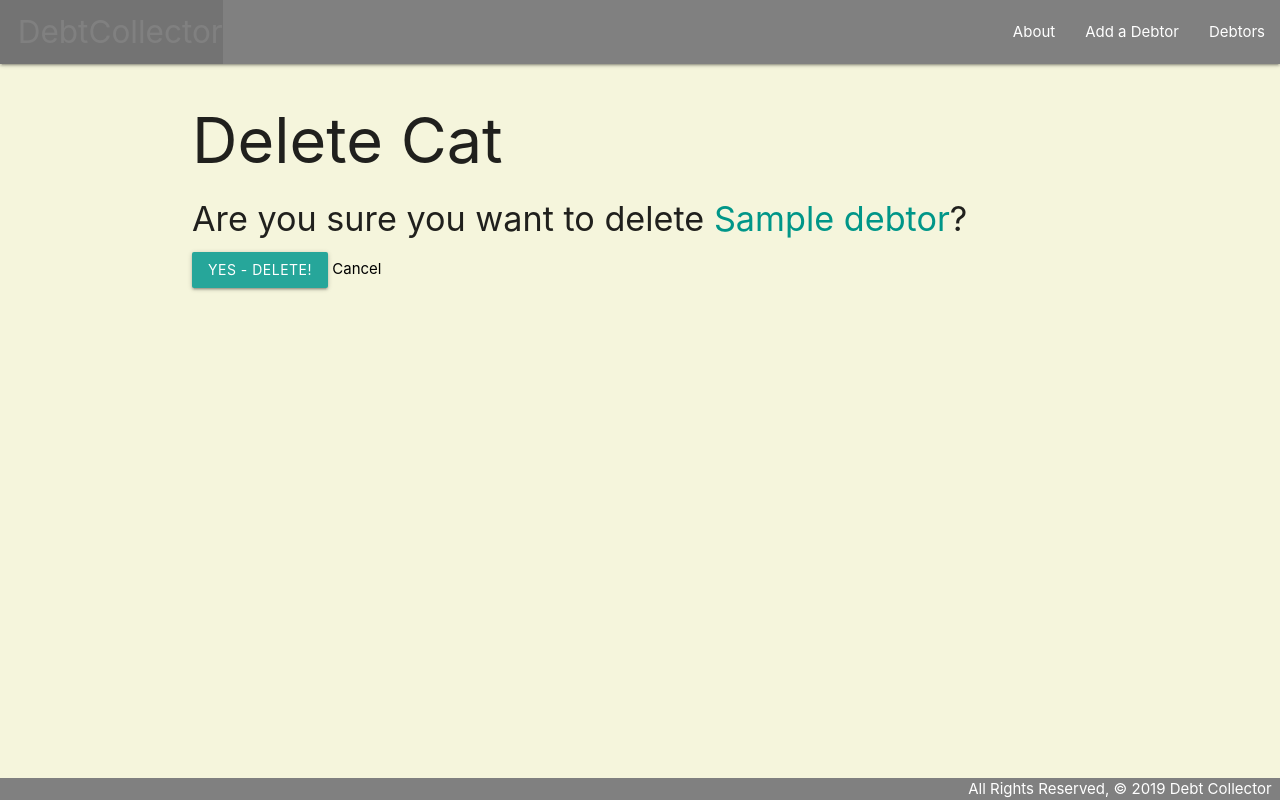
After one commit to lolo19950603/debtcollector, a Django app: page /debtors/1/delete in a window 1280 px wide. The commit adds this page. Run offline with Django 4.2, Linux system fonts and the light colour scheme; tables that the repository leaves empty hold one stand-in row (values such as "Sample post").

Commit message:
change all function-based views to class-based views

```diff
--- a/main_app/models.py
+++ b/main_app/models.py
@@ -1,4 +1,5 @@
 from django.db import models
+from django.urls import reverse
 
 # Create your models here.
 class Debtor(models.Model):
@@ -8,3 +9,6 @@ class Debtor(models.Model):
 
     def __str__(self):
         return self.name
+
+    def get_absolute_url(self):
+        return reverse('detail', kwargs={'cat_id': self.id})
--- a/main_app/templates/base.html
+++ b/main_app/templates/base.html
@@ -19,6 +19,7 @@
         </ul>
         <ul class="right">
           <li><a href="/about">About</a></li>
+          <li><a href="{% url 'debtors_create' %}">Add a Debtor</a></li>
           <li><a href="/debtors">Debtors</a></li>
         </ul>
       </div>
--- /dev/null
+++ b/main_app/templates/main_app/debtor_confirm_delete.html
@@ -0,0 +1,13 @@
+{% extends 'base.html' %}
+
+{% block content %}
+  <h1>Delete Cat</h1>
+
+  <h4>Are you sure you want to delete <span class="teal-text">{{ object.name }}</span>?</h4>
+
+  <form action="" method="POST">
+    {% csrf_token %}
+    <input type="submit" value="Yes - Delete!" class="btn">
+    <a href="{% url 'detail' debtor.id %}">Cancel</a>
+  </form>
+{% endblock %}
--- a/main_app/templates/debtors/detail.html
+++ b/main_app/templates/main_app/debtor_detail.html
@@ -9,6 +9,10 @@
     <p>Debts Value: <b>$</b>{{ debtor.debts }}</p>
     <p>Age: {{ debtor.age }}</p>
   </div>
+  <div class="card-action">
+    <a href="{% url 'debtors_update' debtor.id %}">Edit</a>
+    <a href="{% url 'debtors_delete' debtor.id %}">Delete</a>
+  </div>
 </div>
 
 {% endblock %}
--- a/main_app/templates/debtors/index.html
+++ b/main_app/templates/main_app/debtor_list.html
@@ -3,7 +3,7 @@
 
 <h1>Debtor List</h1>
 
-{% for debtor in debtors %}
+{% for debtor in object_list %}
   <div class="card">
     <a href="{% url 'detail' debtor.id %}">
       <div class="card-content">
--- a/main_app/urls.py
+++ b/main_app/urls.py
@@ -4,6 +4,9 @@ from . import views
 urlpatterns = [
     path('', views.home, name='home'),
     path('about/', views.about, name='about'),
-    path('debtors/', views.debtors_index, name='index'),
-    path('debtors/<int:debtor_id>/', views.debtors_detail, name='detail')
+    path('debtors/', views.DebtorList.as_view(), name='index'),
+    path('debtors/<int:pk>/', views.DebtorDetail.as_view(), name='detail'),
+    path('debtors/create/', views.DebtorCreate.as_view(), name='debtors_create'),
+    path('debtors/<int:pk>/update', views.DebtorUpdate.as_view(), name='debtors_update'),
+    path('debtors/<int:pk>/delete', views.DebtorDelete.as_view(), name='debtors_delete')
 ]
--- a/main_app/views.py
+++ b/main_app/views.py
@@ -1,5 +1,7 @@
 from django.shortcuts import render
 from django.http import HttpResponse
+from django.views.generic import ListView, DetailView
+from django.views.generic.edit import CreateView, UpdateView, DeleteView
 from .models import Debtor
 
 
@@ -15,6 +17,20 @@ def debtors_index(request):
   debtors = Debtor.objects.all()
   return render(request, 'debtors/index.html', { 'debtors': debtors })
 
-def debtors_detail(request, debtor_id):
-  debtor = Debtor.objects.get(id=debtor_id)
-  return render(request, 'debtors/detail.html', { 'debtor': debtor })
+class DebtorList(ListView):
+  model = Debtor
+
+class DebtorDetail(DetailView):
+  model = Debtor
+
+class DebtorCreate(CreateView):
+  model = Debtor
+  fields = '__all__'
+
+class DebtorUpdate(UpdateView):
+  model = Debtor
+  fields = ['debts', 'age']
+
+class DebtorDelete(DeleteView):
+  model = Debtor
+  success_url = '/debtors/'
```
Also changed, not shown: main_app/templates/main_app/debtor_form.html (added, +19 -0 lines).
